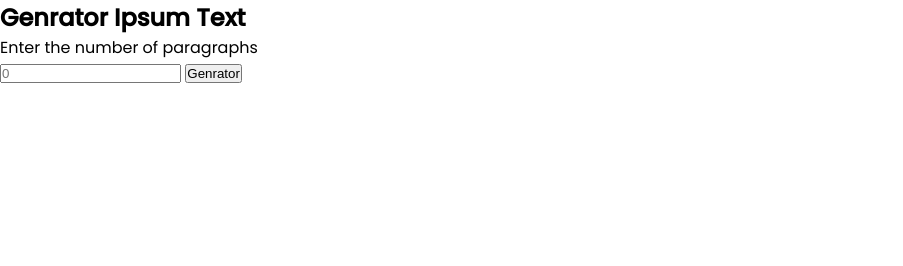
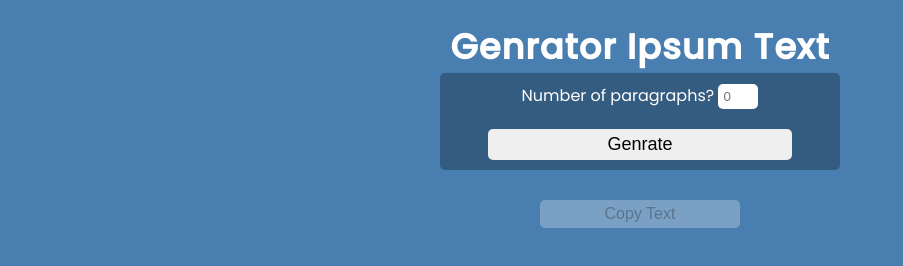
Before and after one commit to Awaischeema1/Ipsum-Generator, a plain HTML site: page index.html in a window 1280 px wide. Shown: the whole page, without its empty margins (0-903 px from the left). Drawn offline with Linux system fonts and the light colour scheme.

Commit message:
style and structure

```diff
--- a/css/style.css
+++ b/css/style.css
@@ -6,4 +6,55 @@
 }
 body{
     font-family: 'Poppins', sans-serif;
+    background-color: #487eb0;
 }
+.section{
+    width: 992px;
+    margin: 20px auto;
+    text-align: center;
+    color: #fff;
+}
+.section h2{
+    font-size: 2.2rem;
+    letter-spacing: 1px;
+}
+.section form{
+    width: 400px;
+    margin: auto;
+    background-color: rgba(0, 0, 0, 0.276);
+    padding: 10px;
+    border-radius: 5px;
+}
+ input, button{
+    outline: 0;
+    border: 0;
+}
+input{
+    width: 40px;
+   padding: 5px;
+   border-radius: 5px;
+}
+form button{
+width: 80%;
+margin-top: 20px;
+padding: 5px 0;
+font-size: 18px;
+border-radius: 5px;
+cursor: pointer;
+font-weight: 500;
+}
+button:hover{
+    background-color: #fff;
+}
+.ipsum-text{
+    margin-top:10px ;
+}
+.ipsum-text button {
+    margin: 20px 0;
+    width: 200px;
+    padding: 5px 0;
+    border: 0;
+    border-radius: 5px;
+    font-size: 16px;
+    cursor: pointer;
+}
--- a/index.html
+++ b/index.html
@@ -11,11 +11,12 @@
     <section class="section">
         <h2>Genrator Ipsum Text</h2>
         <form action="#">
-            <p>Enter the number of paragraphs</p>
-            <input type="number" placeholder="0">
-            <button type="submit">Genrator</button>
+            <span>Number of paragraphs?</span>
+            <input type="number" placeholder="0" min="1" max="9">
+            <button type="submit">Genrate</button>
         </form>
         <article class="ipsum-text">
+            <button class="copy-btn" disabled>Copy Text</button>
 
         </article>
     </section>
```
